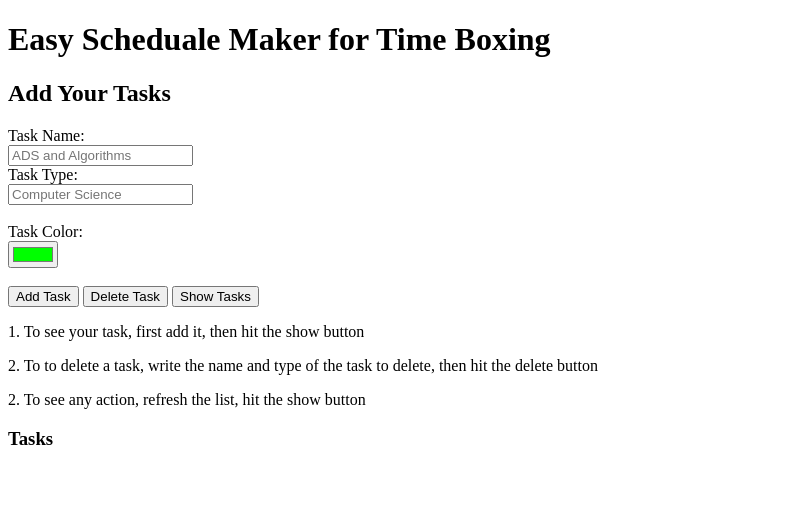
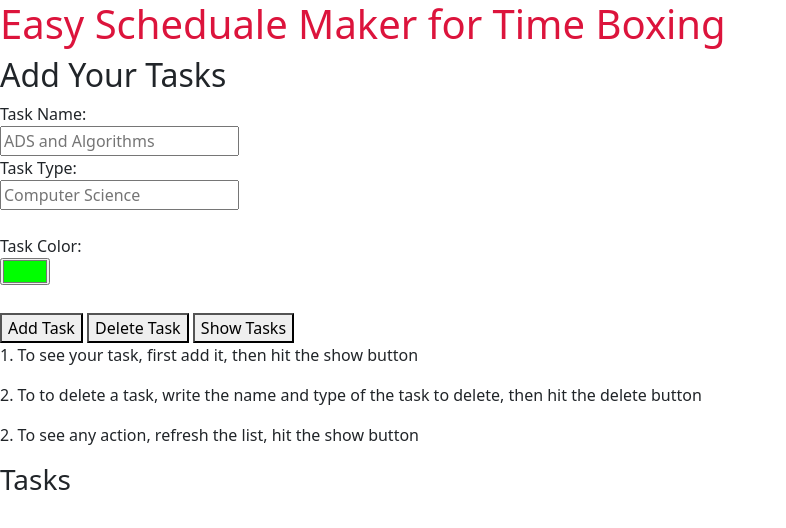
Before and after one commit to 1DiegozCode/Scheduale-Maker, a plain HTML site: page index.html in a window 1280 px wide. Shown: the whole page, without its empty margins (0-786 px from the left). Drawn offline with nearby package versions, Linux system fonts and the light colour scheme.

Commit message:
initial commit: bootstrap and sass installed

```diff
--- a/index.html
+++ b/index.html
@@ -4,6 +4,8 @@
     <meta charset="UTF-8">
     <meta http-equiv="X-UA-Compatible" content="IE=edge">
     <meta name="viewport" content="width=device-width, initial-scale=1.0">
+    <link href="https://cdn.jsdelivr.net/npm/bootstrap@5.2.0/dist/css/bootstrap.min.css" rel="stylesheet" integrity="sha384-gH2yIJqKdNHPEq0n4Mqa/HGKIhSkIHeL5AyhkYV8i59U5AR6csBvApHHNl/vI1Bx" crossorigin="anonymous">
+    <link rel="stylesheet" href="css/styles.css">
     <title>Scheduale Maker</title>
 </head>
     <h1>Easy Scheduale Maker for Time Boxing</h1>
@@ -26,5 +28,6 @@
     <ul id="TasksList">
     </ul>
     <script type="module" src="index.js"></script>
+    <script src="https://cdn.jsdelivr.net/npm/bootstrap@5.2.0/dist/js/bootstrap.bundle.min.js" integrity="sha384-A3rJD856KowSb7dwlZdYEkO39Gagi7vIsF0jrRAoQmDKKtQBHUuLZ9AsSv4jD4Xa" crossorigin="anonymous"></script>
 </body>
 </html>
--- /dev/null
+++ b/scss/styles.scss
@@ -0,0 +1,3 @@
+h1{
+    color: crimson;
+}
```
Also changed, not shown: css/styles.css (added), 1 other file.
